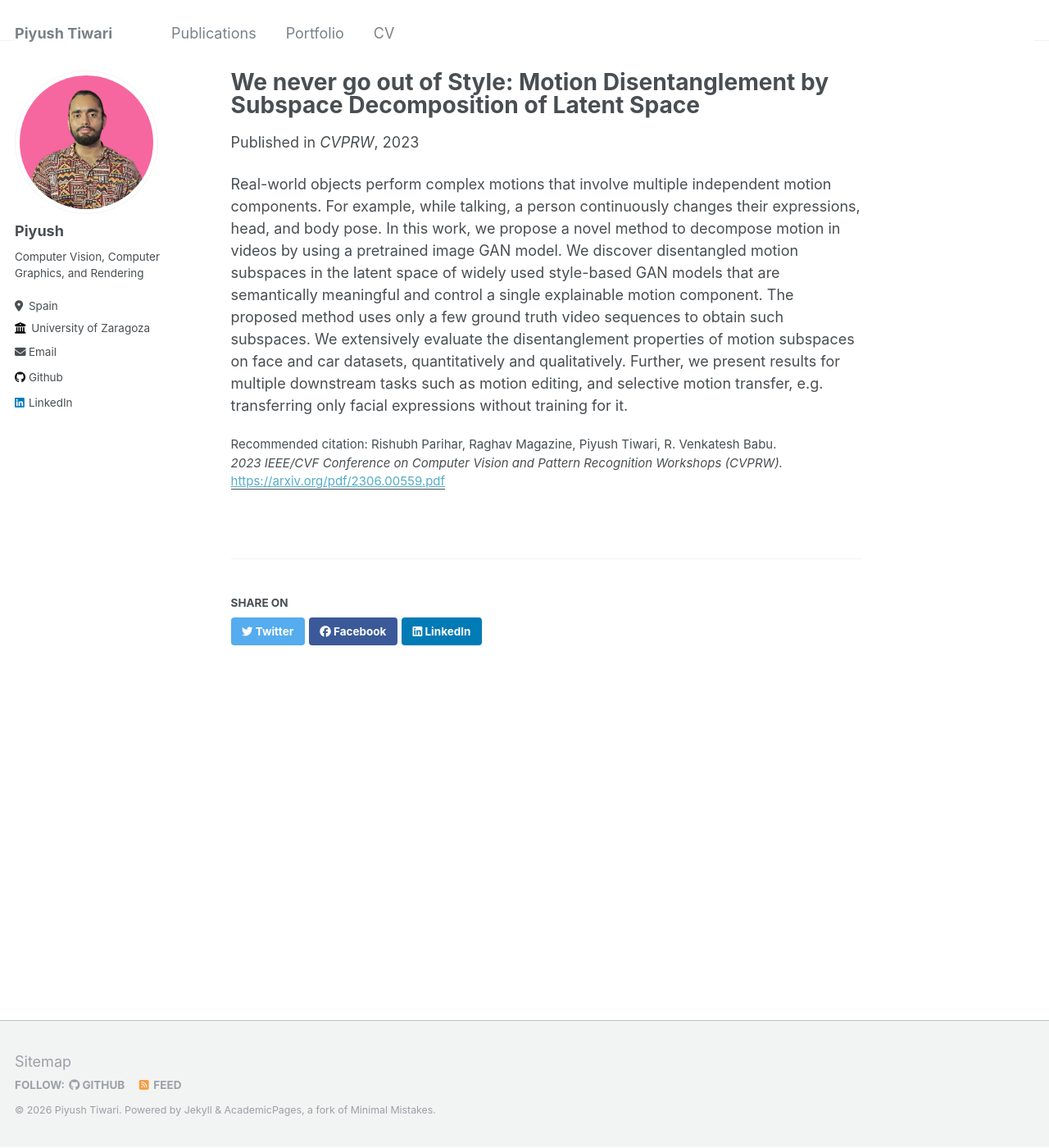
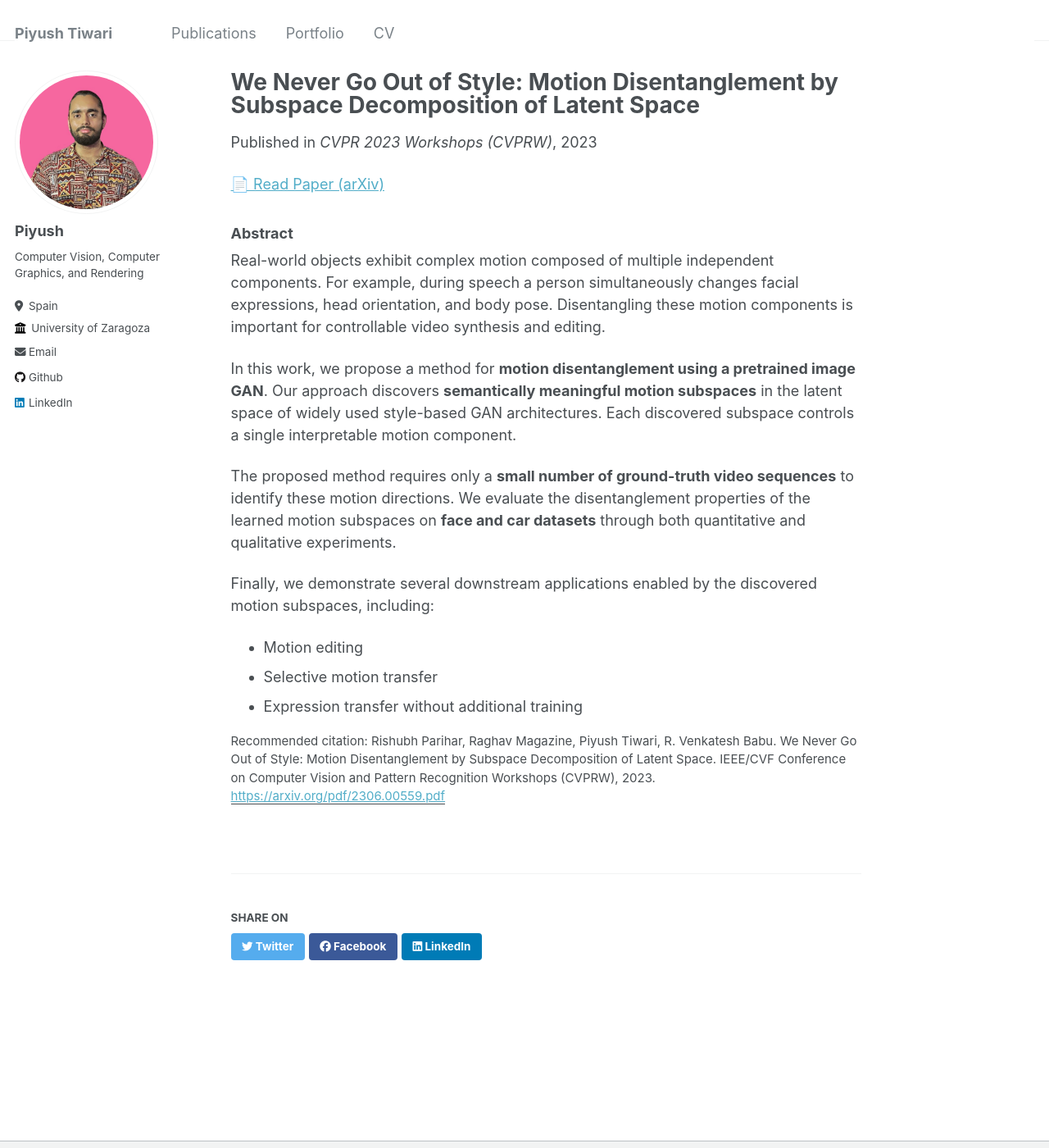
Before and after one commit to kashyappiyush1998/kashyappiyush1998.github.io, a Jekyll site: the page built from _publications/2009-10-01-paper-title-number-1.md, in a window 1280 px wide and 1400 px high. Shown: the whole window at 82% size. Built offline with Jekyll 4.4.1, drawn with Linux system fonts in a browser that asks for light colours.

Commit message:
update nuke the city to portfolio

```diff
--- a/_publications/2009-10-01-paper-title-number-1.md
+++ b/_publications/2009-10-01-paper-title-number-1.md
@@ -1,13 +1,26 @@
 ---
-title: "We never go out of Style: Motion Disentanglement by Subspace Decomposition of Latent Space"
+title: "We Never Go Out of Style: Motion Disentanglement by Subspace Decomposition of Latent Space"
 collection: publications
 permalink: /publication/we-never-go-out-of-style
-excerpt: ''
 date: 2023-07-01
-venue: 'CVPRW'
-paperurl: 'https://arxiv.org/pdf/2306.00559.pdf'
-citation: 'Rishubh Parihar, Raghav Magazine, Piyush Tiwari, R. Venkatesh Babu. <br><i>2023 IEEE/CVF Conference on Computer Vision and Pattern Recognition Workshops (CVPRW).</i><br>'
+venue: "CVPR 2023 Workshops (CVPRW)"
+paperurl: "https://arxiv.org/pdf/2306.00559.pdf"
+citation: "Rishubh Parihar, Raghav Magazine, Piyush Tiwari, R. Venkatesh Babu. We Never Go Out of Style: Motion Disentanglement by Subspace Decomposition of Latent Space. IEEE/CVF Conference on Computer Vision and Pattern Recognition Workshops (CVPRW), 2023."
+excerpt: "A method for discovering disentangled motion subspaces in the latent space of style-based GANs for controllable motion editing."
 ---
 
-Real-world objects perform complex motions that involve multiple independent motion components. For example, while talking, a person continuously changes their expressions, head, and body pose. In this work, we propose a novel method to decompose motion in videos by using a pretrained image GAN model. We discover disentangled motion subspaces in the latent space of widely used style-based GAN models that are semantically meaningful and control a single explainable motion component. The proposed method uses only a few
- ground truth video sequences to obtain such subspaces. We extensively evaluate the disentanglement properties of motion subspaces on face and car datasets, quantitatively and qualitatively. Further, we present results for multiple downstream tasks such as motion editing, and selective motion transfer, e.g. transferring only facial expressions without training for it.
+[📄 Read Paper (arXiv)](https://arxiv.org/pdf/2306.00559.pdf)
+
+### Abstract
+
+Real-world objects exhibit complex motion composed of multiple independent components. For example, during speech a person simultaneously changes facial expressions, head orientation, and body pose. Disentangling these motion components is important for controllable video synthesis and editing.
+
+In this work, we propose a method for **motion disentanglement using a pretrained image GAN**. Our approach discovers **semantically meaningful motion subspaces** in the latent space of widely used style-based GAN architectures. Each discovered subspace controls a single interpretable motion component.
+
+The proposed method requires only a **small number of ground-truth video sequences** to identify these motion directions. We evaluate the disentanglement properties of the learned motion subspaces on **face and car datasets** through both quantitative and qualitative experiments.
+
+Finally, we demonstrate several downstream applications enabled by the discovered motion subspaces, including:
+
+- Motion editing
+- Selective motion transfer
+- Expression transfer without additional training
```
